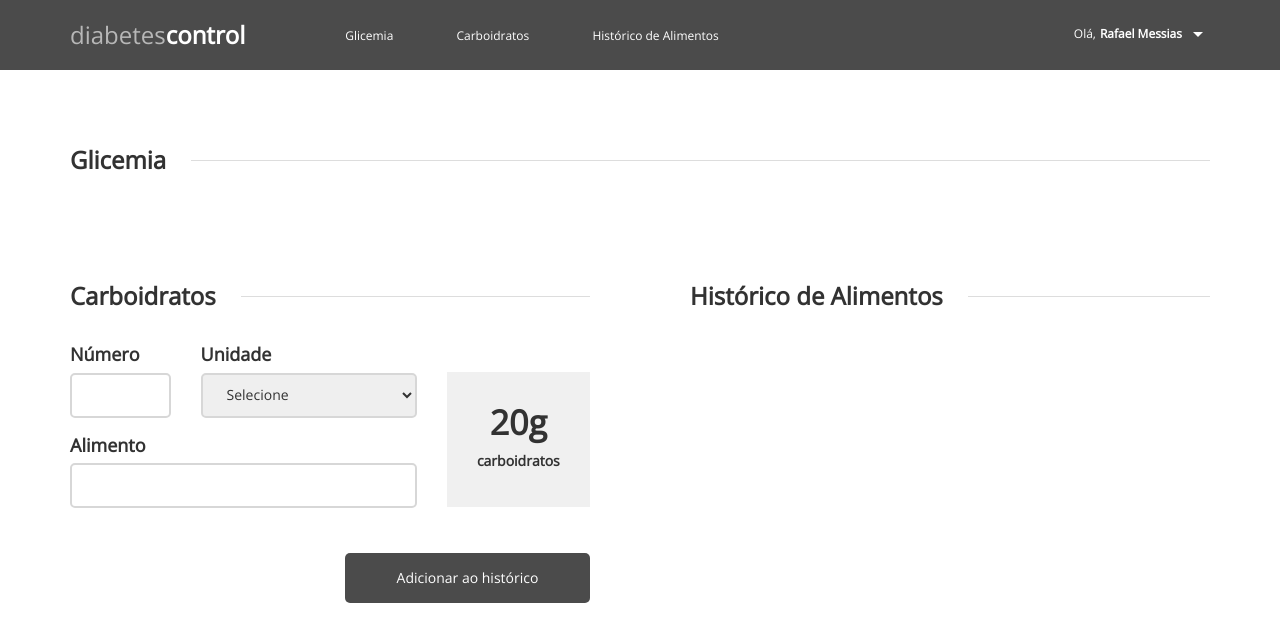
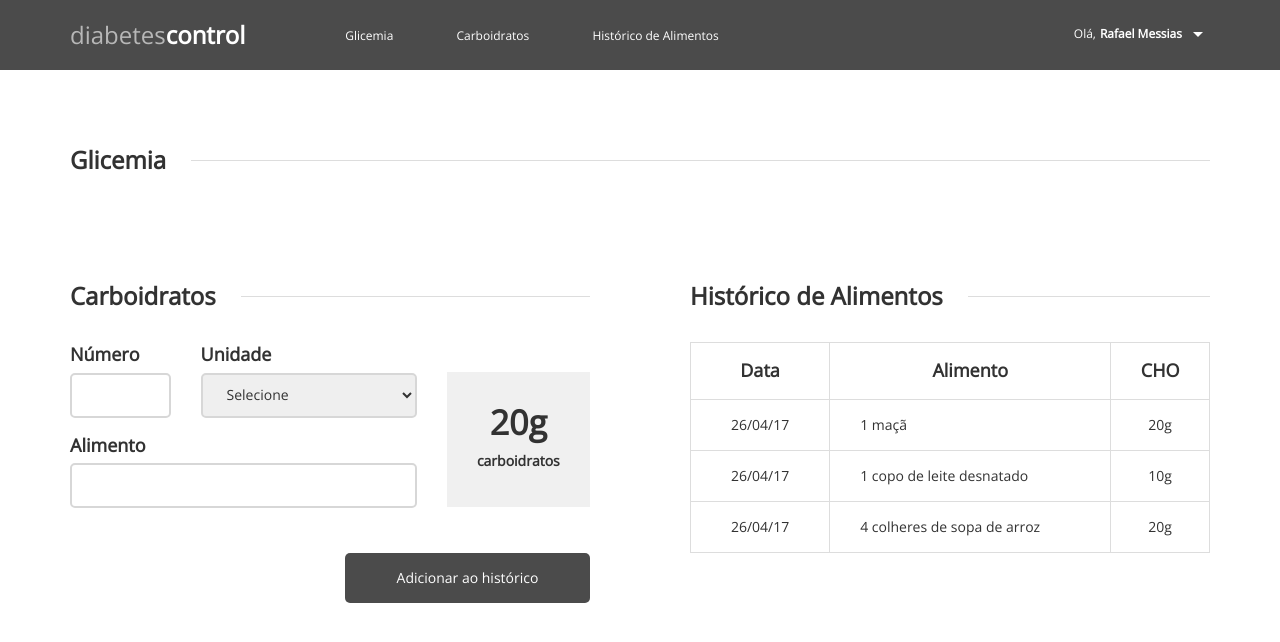
Before and after one commit to navarrog/organize, a website: page app/src/index.html in a window 1280 px wide. Drawn offline with nearby package versions, Linux system fonts and the light colour scheme; files that its build step writes are made by us from their sources.

Commit message:
historico section

```diff
--- a/app/src/index.html
+++ b/app/src/index.html
@@ -89,6 +89,30 @@
               <h2 class="margin-reset">Histórico de Alimentos</h2>
               <hr>
             </div>
+            <div class="col-md-12 padding-reset">
+              <table class="table table-bordered">
+                <tr>
+                  <th>Data</th>
+                  <th>Alimento</th>
+                  <th>CHO</th>
+                </tr>
+                <tr>
+                  <td>26/04/17</td>
+                  <td>1 maçã</td>
+                  <td>20g</td>
+                </tr>
+                <tr>
+                  <td>26/04/17</td>
+                  <td>1 copo de leite desnatado</td>
+                  <td>10g</td>
+                </tr>
+                <tr>
+                  <td>26/04/17</td>
+                  <td>4 colheres de sopa de arroz</td>
+                  <td>20g</td>
+                </tr>
+              </table>
+            </div>
           </section>
         </div>
       </div>
--- /dev/null
+++ b/app/src/sass/components/_table.scss
@@ -0,0 +1,22 @@
+.table {
+  tr td:first-child, tr td:last-child {
+    text-align: center;
+  }
+
+  th {
+    font-size: 1.8rem;
+    text-align: center;
+  }
+
+  td {
+    font-size: 1.4rem;
+  }
+}
+
+.table > tbody > tr > th {
+  padding: 15px 0;
+}
+
+.table > tbody > tr > td {
+  padding: 15px 30px;
+}
--- a/app/src/sass/style.scss
+++ b/app/src/sass/style.scss
@@ -10,8 +10,9 @@
   'components/_buttons.scss',
   'components/_carboidratos.scss',
   'components/_form.scss',
+  'components/_heading.scss',
   'components/_nav.scss',
-  'components/_heading.scss';
+  'components/_table.scss';
 
 @import
   'layout/_grids.scss';
```
